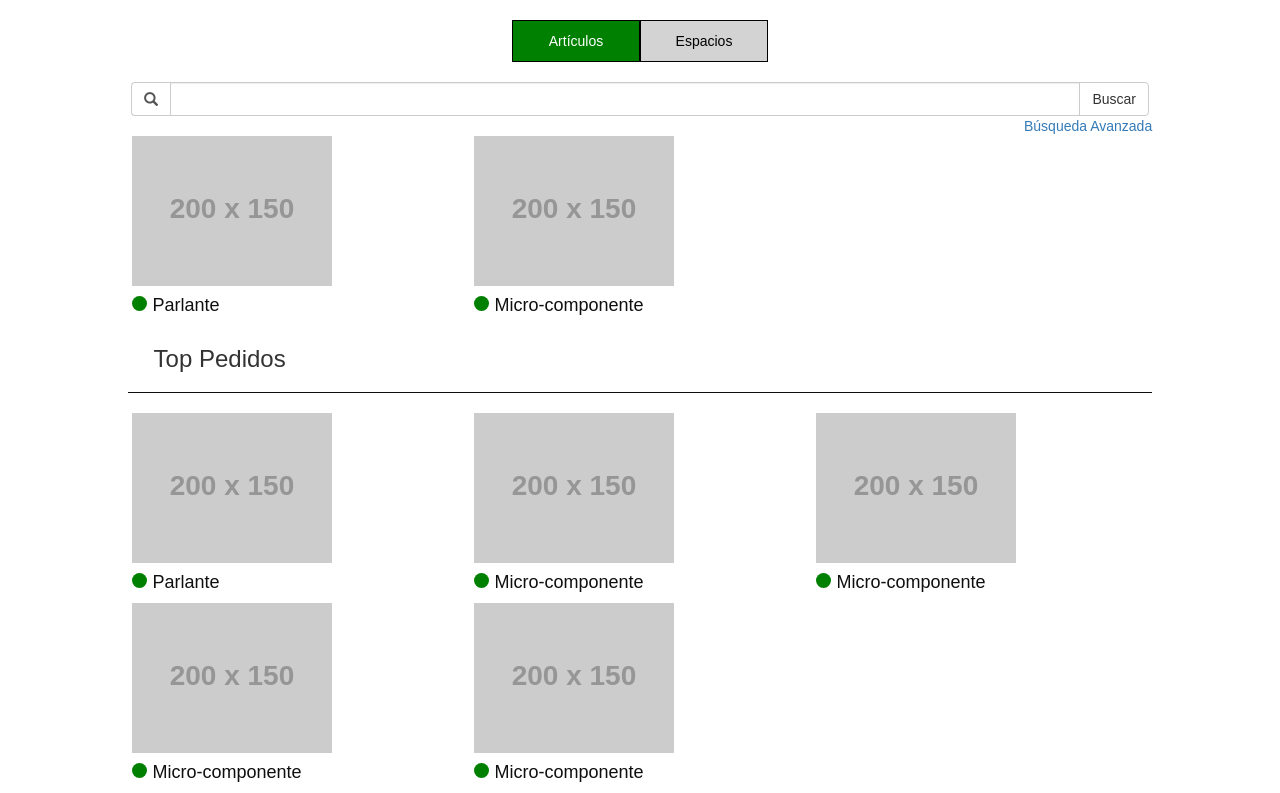
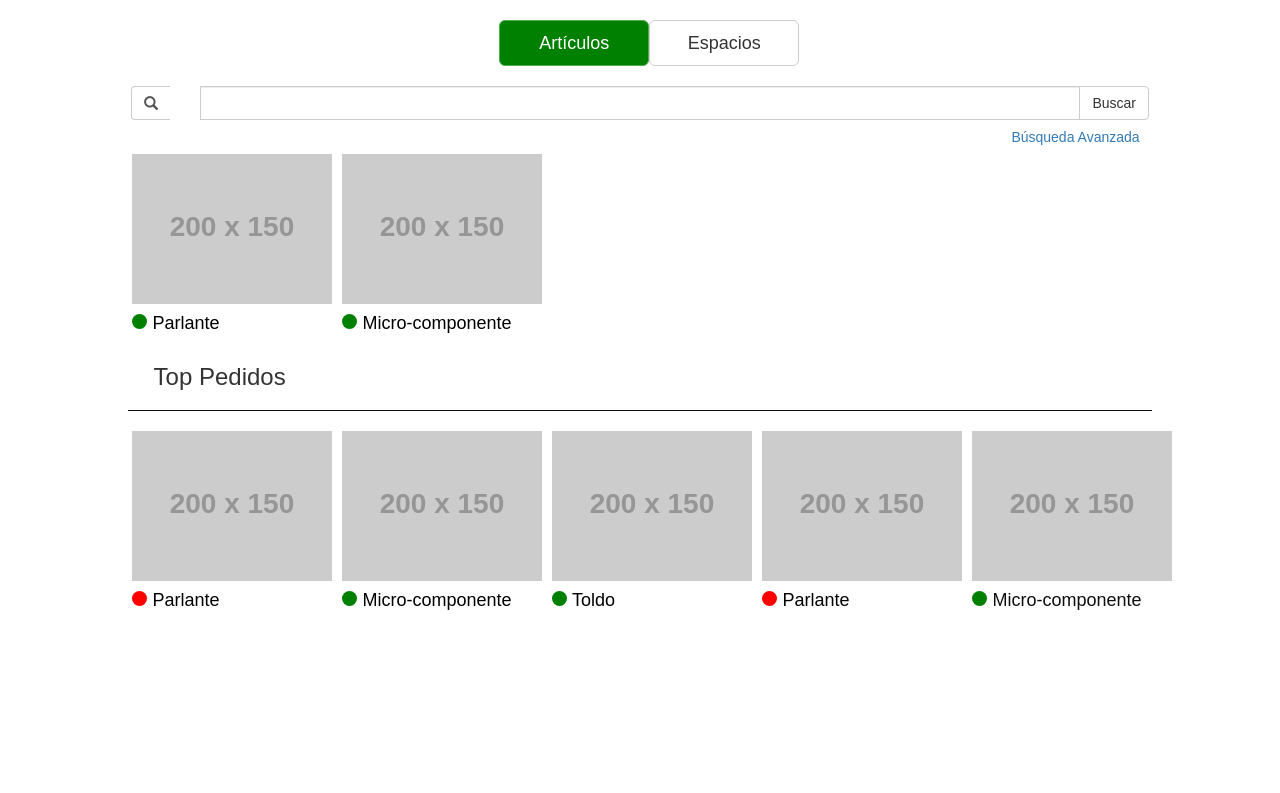
Before and after one commit to DCC-CC4401/2018-1-No-puedo-tengo-tarea-de-ingenieria-de-software-T3, a Django app: template reservasCEI/reservasApp/templates/reservasApp/listaArticulos.html in a window 1280 px wide. Shown: the part 130-923 px from the top of the page. After the commit the page ends 740 px from the top, so only its background shows below. Run offline with Django 3.2, Linux system fonts and the light colour scheme; the template is opened without the code that fills it, so the values that code supplies are empty; grey boxes labelled with a size stand in for pictures from a placeholder-image service; some libraries are stand-ins or nearby versions.

Commit message:
Se agrega ajax desde busqueda simple a busqueda avanzada. Se cambian botones de articulos/espacios.

```diff
--- a/reservasCEI/reservasApp/static/css/main.css
+++ b/reservasCEI/reservasApp/static/css/main.css
@@ -96,6 +96,7 @@ body {
 
 }
 
+
 .searchBar {
     width: 60%;
     float: left;
@@ -133,15 +134,12 @@ body {
     margin-left: 10%;
     width: 80%;
 }
-.col-lg-3{
-    margin-right: 5%;
-    margin-bottom: 0%;
+
+.container {
+    margin-left: 8%;
+    width: 1110px;
 }
 
-.container{
-    margin-left: 8%;
-    margin-bottom: 0%;
-}
 .card-footer {
     color: #0f0f0f;
 }
@@ -154,7 +152,15 @@ body {
     display: inline-block;
 }
 
-.separacion{
+.dot-nodisponible {
+    height: 15px;
+    width: 15px;
+    background-color: red;
+    border-radius: 50%;
+    display: inline-block;
+}
+
+.separacion {
     border-top: 1px solid #0e0c0c;
     border-top-width: 1px;
     border-top-style: solid;
@@ -162,3 +168,73 @@ body {
     width: 80%;
     color: black
 }
+
+.col-lg-3 {
+    width: 200px;
+    margin-right: 10px;
+}
+
+.card {
+}
+
+.portfolio-item {
+}
+
+.container-fluid {
+    width: 400px;
+    margin-left: 78%;
+}
+
+.card-body {
+}
+
+.container-btn {
+    margin-left: 39%;
+    margin-top: 20px;
+    margin-bottom: 20px;
+    width: 300px;
+    shape-margin: ;
+}
+
+.btn-success {
+    background-color: green;
+}
+
+
+.btn-link {
+    margin-left: 78%
+}
+
+.card-footer {
+    width: 200px;
+}
+
+.container-busqAv {
+    margin-left: 60%;
+    margin-right: 2%;
+    height: 70%;
+    background-color: lightgray;
+}
+
+.form-control-1{
+    width: 80%;
+    margin-top: 20px;
+    margin-left: 30px;
+}
+
+.form-group{;
+    height: 59px;
+}
+
+.form-control{
+    margin-left: 30px;
+    width: 50%;
+}
+
+.btn-center{
+    margin-left: 30%;
+    background-color: white;
+    color: black;
+    width: 40%;
+    height: 40px;
+}
--- a/reservasCEI/reservasApp/templates/reservasApp/listaArticulos.html
+++ b/reservasCEI/reservasApp/templates/reservasApp/listaArticulos.html
@@ -5,13 +5,24 @@
 {% block content %}
 
 
-    <br>
+    <div class="container-btn">
+        <div class="btn-group btn-group-justified" role="group" aria-label="...">
 
-    <form method="get" action="listaArticulos"/>
-    <input type="submit" value="Artículos" class="btnSelected"/>
+            <div class="btn-group" role="group">
+                <form method="get" action="articulos">
+                    <button type="submit" formaction="articulos" class="btn btn-success btn-lg">Artículos</button>
+                </form>
+            </div>
 
-    <form method="get" action="listaArticulos"/>
-    <input type="submit" value="Espacios" class="btnUnselected"/>
+            <div class="btn-group" role="group">
+                <form method="get" action="articulos">
+                    <button type="submit" formaction="articulos" class="btn btn-default btn-lg">Espacios</button>
+                </form>
+            </div>
+        </div>
+    </div>
+
+    <div id="busqueda">
 
         <div class="row">
             <div class="col-lg-6">
@@ -25,18 +36,66 @@
                 </div><!-- /input-group -->
             </div><!-- /.col-lg-6 -->
         </div><!-- /.row -->
+        <button type="button" class="btn btn-outline btn-link" onclick="loadDoc()">Búsqueda Avanzada</button>
 
-    <a href="listaArticulos/avanzada" style="margin-left: 80%">Búsqueda Avanzada</a>
+        <div class="container">
+            <div class="col-lg-3 col-md-4 col-sm-6 portfolio-item">
+                <div class="card">
+                    <a href="#"><img class="card-img-top" src="http://placehold.it/200x150" alt=""></a>
+                    <div class="card-body">
+                        <h4 class="card-footer">
+                            <span class="dot-disponible"></span>
+                            <a href="#" style="color: black"> Parlante </a>
+                        </h4>
+
+                    </div>
+                </div>
+            </div>
+
+            <div class="col-lg-3 col-md-4 col-sm-6 portfolio-item">
+                <div class="card">
+                    <a href="#"><img class="card-img-top" src="http://placehold.it/200x150" alt=""></a>
+                    <div class="card-body">
+                        <h4 class="card-footer">
+                            <span class="dot-disponible"></span>
+                            <a href="#" style="color: black"> Micro-componente </a>
+                        </h4>
+                    </div>
+                </div>
+            </div>
+        </div>
+    </div>
+
+    <script language="javascript" type="text/javascript ">
+        function loadDoc() {
+            var xhttp = new XMLHttpRequest();
+            xhttp.onreadystatechange = function () {
+                if (this.readyState == 4 && this.status == 200) {
+                    document.getElementById("busqueda").innerHTML =
+                        this.responseText;
+                }
+            };
+            xhttp.open("GET", "busquedaAvanzada", true);
+            xhttp.send();
+        }
+    </script>
+
+
+
+
+
+    <h3 style="; margin-left: 12%">Top Pedidos</h3>
+    <hr class="separacion"></hr>
 
     <div class="container">
 
         <div class="col-lg-3 col-md-4 col-sm-6 portfolio-item">
-            <div class="card h-100">
+            <div class="card">
                 <a href="#"><img class="card-img-top" src="http://placehold.it/200x150" alt=""></a>
                 <div class="card-body">
                     <h4 class="card-footer">
-                        <span class="dot-disponible"></span>
-                        Parlante
+                        <span class="dot-nodisponible"></span>
+                        <a href="#" style="color: black"> Parlante </a>
                     </h4>
 
                 </div>
@@ -49,38 +108,7 @@
                 <div class="card-body">
                     <h4 class="card-footer">
                         <span class="dot-disponible"></span>
-                        Micro-componente
-                    </h4>
-                </div>
-            </div>
-        </div>
-    </div>
-
-    <h3 style="; margin-left: 12%">Top Pedidos</h3>
-    <hr class="separacion"></hr>
-
-    <div class="container">
-
-        <div class="col-lg-3 col-md-4 col-sm-6 portfolio-item">
-            <div class="card h-100">
-                <a href="#"><img class="card-img-top" src="http://placehold.it/200x150" alt=""></a>
-                <div class="card-body">
-                    <h4 class="card-footer">
-                        <span class="dot-disponible"></span>
-                        Parlante
-                    </h4>
-
-                </div>
-            </div>
-        </div>
-
-        <div class="col-lg-3 col-md-4 col-sm-6 portfolio-item">
-            <div class="card h-100">
-                <a href="#"><img class="card-img-top" src="http://placehold.it/200x150" alt=""></a>
-                <div class="card-body">
-                    <h4 class="card-footer">
-                        <span class="dot-disponible"></span>
-                        Micro-componente
+                        <a href="#" style="color: black"> Micro-componente </a>
                     </h4>
                 </div>
             </div>
@@ -93,7 +121,7 @@
                 <div class="card-body">
                     <h4 class="card-footer">
                         <span class="dot-disponible"></span>
-                        Micro-componente
+                        <a href="#" style="color: black"> Toldo </a>
                     </h4>
                 </div>
             </div>
@@ -105,8 +133,8 @@
                 <a href="#"><img class="card-img-top" src="http://placehold.it/200x150" alt=""></a>
                 <div class="card-body">
                     <h4 class="card-footer">
-                        <span class="dot-disponible"></span>
-                        Micro-componente
+                        <span class="dot-nodisponible"></span>
+                        <a href="#" style="color: black"> Parlante </a>
                     </h4>
                 </div>
             </div>
--- a/reservasCEI/reservasApp/urls.py
+++ b/reservasCEI/reservasApp/urls.py
@@ -5,6 +5,6 @@ from . import views
 urlpatterns = [
     path('', views.index, name='index'),
     path('administrar/pendientes', views.adminPendientes, name='resPend'),
-    path('listaArticulos', views.listaArticulos, name = 'listaArt'),
-    path('listaArticulos/avanzada', views.listArtAvan, name='listArtAvan'),
+    path('articulos', views.listaArticulos, name = 'listaArt'),
+    path('busquedaAvanzada', views.busquedaAvanzada)
 ]
```
Also changed, not shown: reservasCEI/reservasApp/templates/reservasApp/busquedaAvanzada.html (+73 -3 lines), reservasCEI/reservasApp/views.py (+13 -5 lines). Lines whose indentation alone changed are shown as unchanged.
